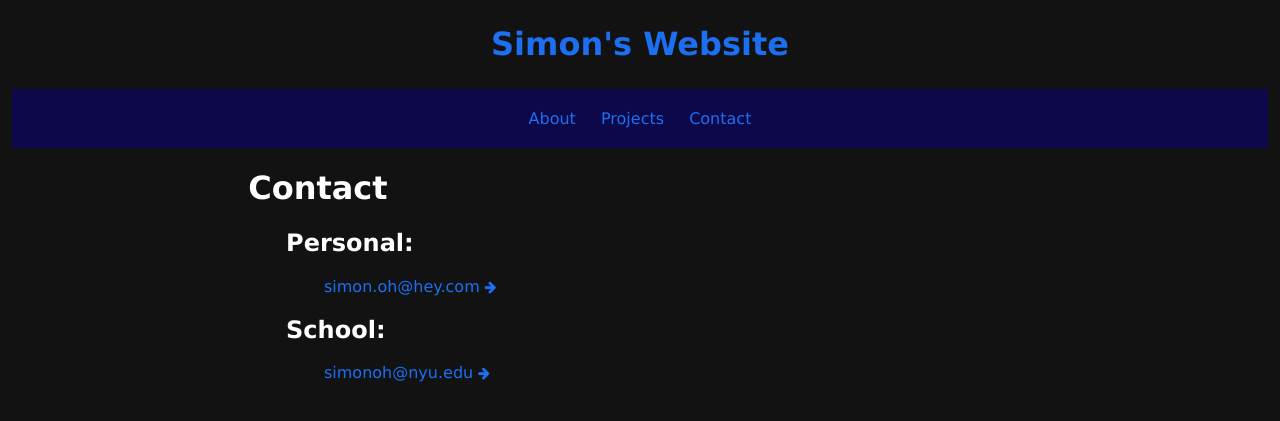
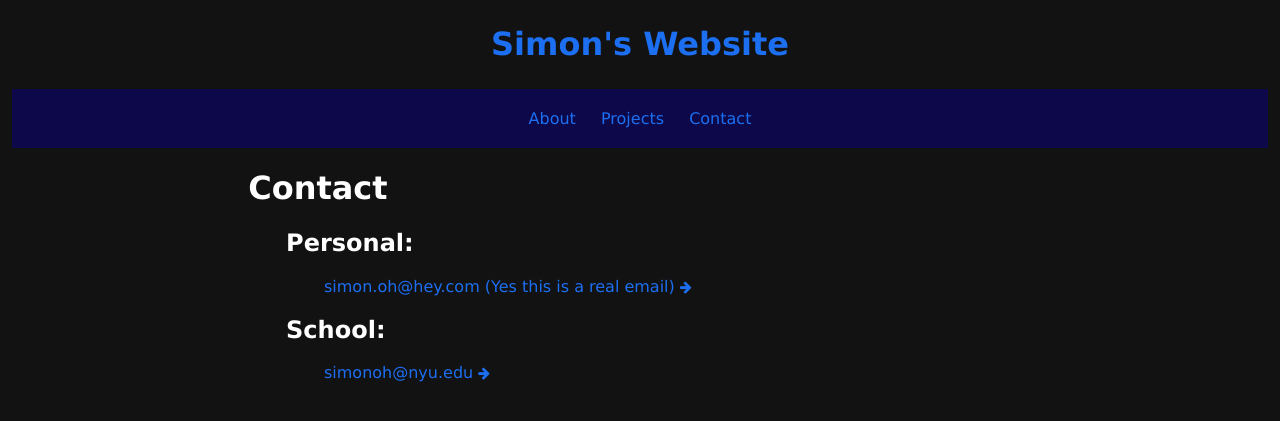
Before and after one commit to simon0h/simon0h.github.io, a Jekyll site: the page built from contact/index.html, in a window 1280 px wide. Shown: the top 421 px of the page. Built offline with Jekyll 4.4.1, drawn with Linux system fonts in a browser that asks for light colours.

Commit message:
Minor email tweak

```diff
--- a/contact/index.html
+++ b/contact/index.html
@@ -15,7 +15,7 @@ title: Contact
 <body>
 	<div>
 		<h2> Personal: </h2>
-		<p title = "simon.oh@hey.com"> <a href="mailto:simon.oh@hey.com" target="_top"><p class = "links"> simon.oh@hey.com <i class="fa fa-arrow-right" style="font-size:85%;"></i></a></p>
+		<p title = "simon.oh@hey.com"> <a href="mailto:simon.oh@hey.com" target="_top"><p class = "links"> simon.oh@hey.com (Yes this is a real email) <i class="fa fa-arrow-right" style="font-size:85%;"></i></a></p>
 
 		<h2> School: </h2>
 		<p title = "simonoh@nyu.edu"> <a href="mailto:simonoh@nyu.edu" target="_top"><p class = "links"> simonoh@nyu.edu <i class="fa fa-arrow-right" style="font-size:85%;"></i></a></p>
```
